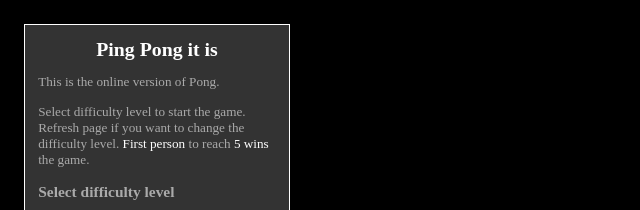
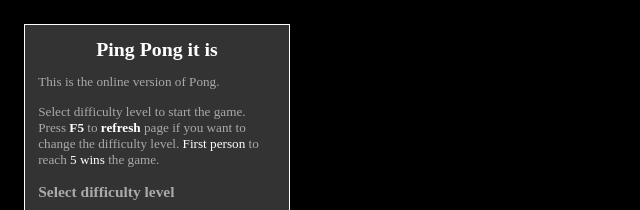
Before and after one commit to Vickris/ping-pong-bc3, a plain HTML site: page index.html in a window 1280 px wide. Shown: the top 210 px of the page, without its empty margins (0-640 px from the left). Drawn offline with Linux system fonts and the light colour scheme.

Commit message:
page reload

```diff
--- a/index.html
+++ b/index.html
@@ -17,7 +17,7 @@
         This is the online version of Pong.
       </p>
       <p>
-        Select difficulty level to start the game. Refresh page if you want to change the difficulty level. <b>First person</b> to reach <b>5 wins</b> the game.
+        Select difficulty level to start the game. Press <b><strong>F5</strong></b> to <b><strong>refresh</strong></b> page if you want to change the difficulty level. <b>First person</b> to reach <b>5 wins</b> the game.
       </p>
       <h3>Select difficulty level</h3>
       <form action="">
```
